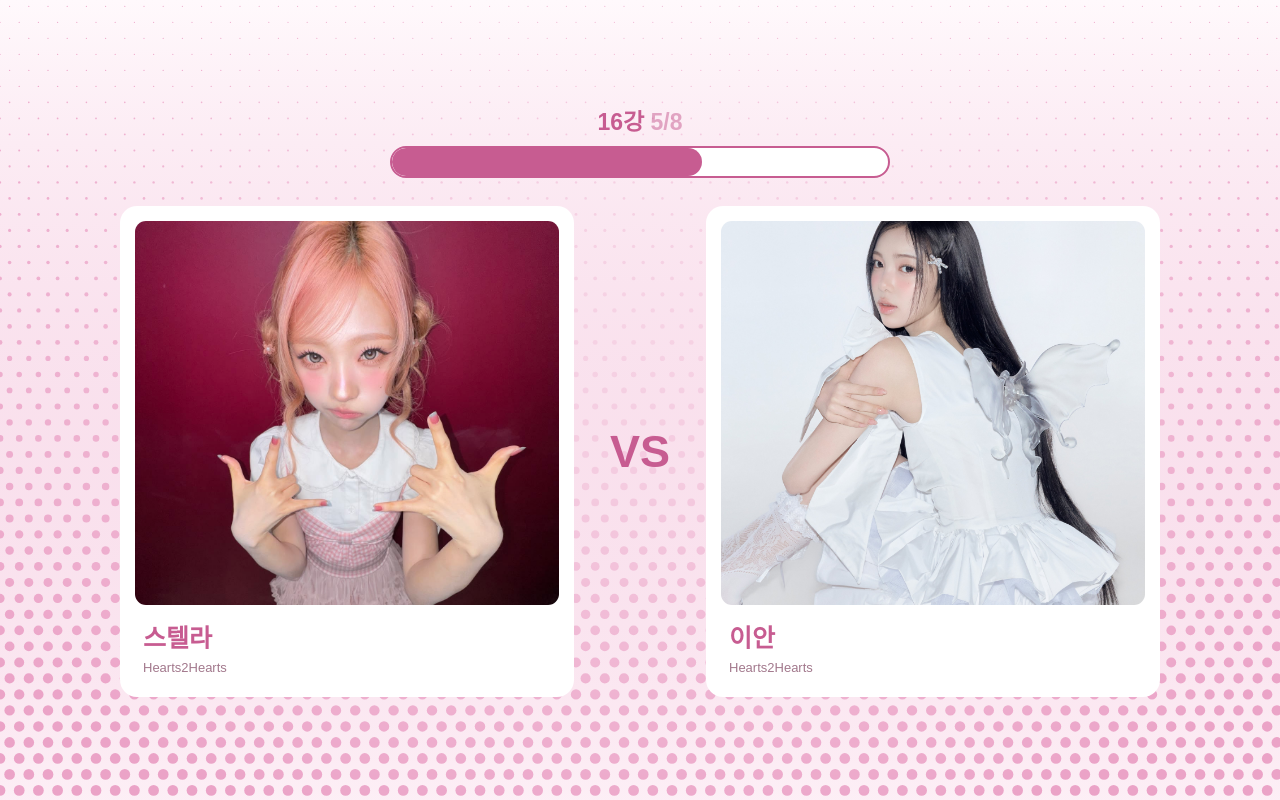
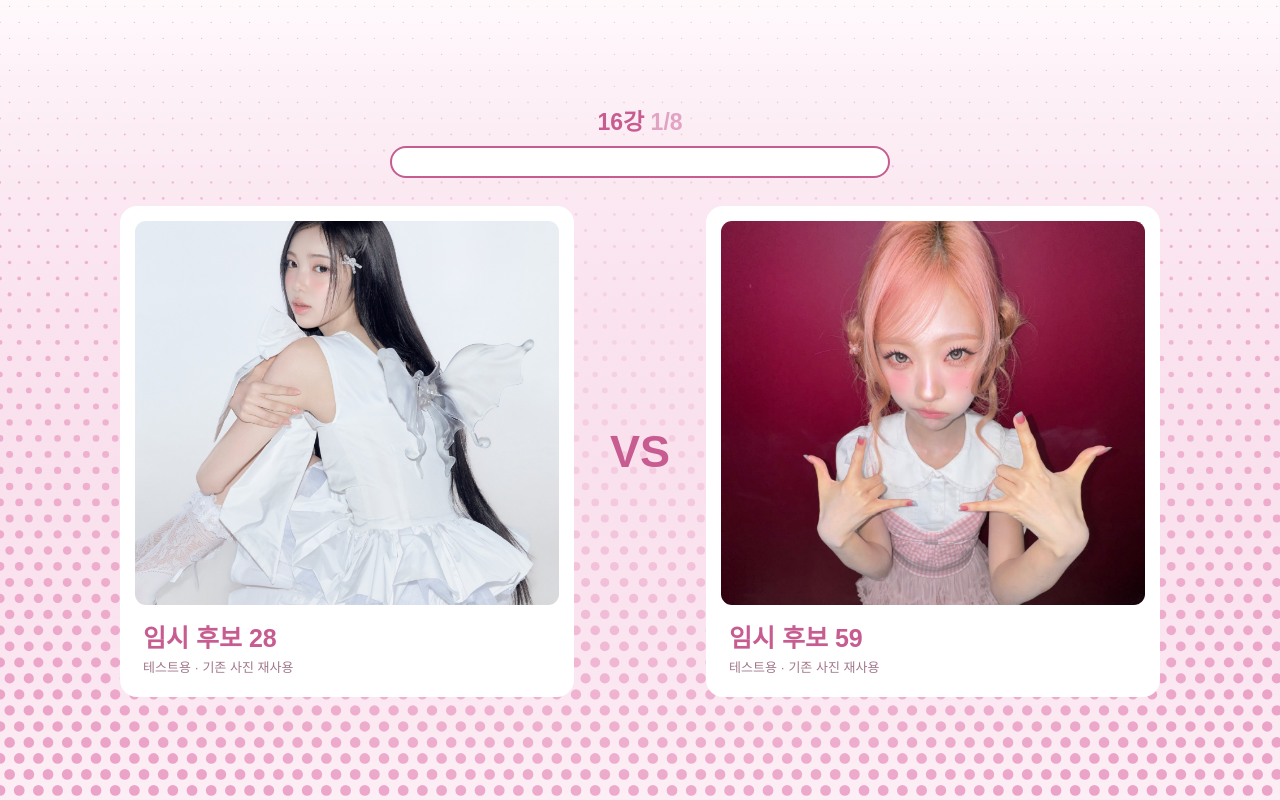
Before and after one commit to shen5631/MSG-2026-festival-project, a React (Vite) app in the folder pickmystars/: page / in a window 1280 px wide. Both pictures are taken after a click on the button "월드컵 시작하기". Built offline with nearby package versions, Linux system fonts and the light colour scheme.

Commit message:
feat: 랜덤 대진 및 라운드별 진출·게이지·우승자 로직 구현

```diff
--- a/pickmystars/index.html
+++ b/pickmystars/index.html
@@ -3,7 +3,7 @@
   <head>
     <meta charset="utf-8" />
     <meta name="viewport" content="width=device-width, initial-scale=1" />
-    <title>최애 월드컵 · 디자인 예시</title>
+    <title>Pick your star!</title>
   </head>
   <body>
     <div id="root"></div>
--- a/pickmystars/package.json
+++ b/pickmystars/package.json
@@ -7,7 +7,8 @@
     "dev": "vite",
     "build": "tsc --noEmit && vite build",
     "preview": "vite preview",
-    "typecheck": "tsc --noEmit"
+    "typecheck": "tsc --noEmit",
+    "test": "node --experimental-strip-types --test tests/*.test.mjs"
   },
   "dependencies": {
     "react": "19.3.1",
--- a/pickmystars/src/App.tsx
+++ b/pickmystars/src/App.tsx
@@ -5,7 +5,22 @@ import {
   useRef,
   useState,
 } from "react";
-import { asset, idols, type Category, type ScreenId } from "./data/idols";
+import {
+  asset,
+  idols,
+  getTournamentRoster,
+  getCompanionParticle,
+  type Idol,
+  type Category,
+  type ScreenId,
+} from "./data/idols";
+import {
+  createTournament,
+  chooseCandidate,
+  getMatch,
+  type StartSize,
+  type Tournament,
+} from "./game/tournament";
 import { GameContext } from "./state/GameContext";
 import { HomePage } from "./pages/HomePage";
 import { PlayPage } from "./pages/PlayPage";
@@ -17,17 +32,35 @@ export default function App() {
   const [selectedCategory, setSelectedCategory] = useState<Category | null>(
     null,
   );
-  const [round, setRound] = useState(16);
-  const [selectedIndex, setSelectedIndex] = useState(0);
+  const [round, setRound] = useState<StartSize>(16);
+  const [game, setGame] = useState<Tournament<Idol> | null>(null);
+  const [pendingPick, setPendingPick] = useState<number | null>(null);
+  const [isPicking, setIsPicking] = useState(false);
+  const gameRef = useRef<Tournament<Idol> | null>(null);
+  const pickLocked = useRef(false);
+  const pickTimers = useRef<ReturnType<typeof setTimeout>[]>([]);
   const [activeScreen, setActiveScreen] = useState<ScreenId>("home");
   const [leavingScreen, setLeavingScreen] = useState<ScreenId | null>(null);
   const canvasRef = useRef<HTMLDivElement>(null);
   const animations = useRef<Animation[]>([]);
   const activeScreenRef = useRef<ScreenId>("home");
-  const winner = idols[category][selectedIndex];
+  const winner = game?.winner ?? idols[category][0];
+  const candidates = game ? getMatch(game) : idols[category];
+  const roundSize = game?.roundCandidates.length ?? round;
+  const matchNumber = (game?.matchIndex ?? 0) + 1;
+  const totalMatches = roundSize / 2;
+  const progress =
+    pendingPick !== null
+      ? (matchNumber / totalMatches) * 100
+      : ((matchNumber - 1) / totalMatches) * 100;
 
   const navigate = useCallback((screen: ScreenId) => {
     if (screen === activeScreenRef.current) return;
+    pickTimers.current.forEach(clearTimeout);
+    pickTimers.current = [];
+    pickLocked.current = false;
+    setIsPicking(false);
+    setPendingPick(null);
     animations.current.forEach((animation) => animation.cancel());
     animations.current = [];
     const reducedMotion = window.matchMedia(
@@ -83,12 +116,55 @@ export default function App() {
   const selectCategory = (nextCategory: Category) => {
     setCategory(nextCategory);
     setSelectedCategory(nextCategory);
-    setSelectedIndex(0);
+  };
+
+  useEffect(
+    () => () => {
+      pickTimers.current.forEach(clearTimeout);
+    },
+    [],
+  );
+
+  const startGame = () => {
+    const next = createTournament(getTournamentRoster(category), round);
+    gameRef.current = next;
+    setGame(next);
+    navigate("play");
   };
 
   const selectWinner = (index: number) => {
-    setSelectedIndex(index);
-    navigate("result");
+    const current = gameRef.current;
+    if (
+      !current ||
+      current.winner ||
+      pickLocked.current ||
+      activeScreenRef.current !== "play"
+    )
+      return;
+    const candidate = getMatch(current)[index];
+    if (!candidate) return;
+    pickLocked.current = true;
+    setIsPicking(true);
+    setPendingPick(index);
+    // 선택 강조와 게이지를 보여준 뒤 다음 대결로 진행합니다.
+    pickTimers.current.push(
+      setTimeout(() => {
+        const next = chooseCandidate(current, candidate.id);
+        gameRef.current = next;
+        setGame(next);
+        setPendingPick(null);
+        if (next.winner) {
+          navigate("result");
+          return;
+        }
+        pickTimers.current.push(
+          setTimeout(() => {
+            pickLocked.current = false;
+            setIsPicking(false);
+          }, 220),
+        );
+      }, 180),
+    );
   };
 
   const theme =
@@ -99,9 +175,16 @@ export default function App() {
         category,
         selectedCategory,
         round,
-        candidates: idols[category],
+        roundSize,
+        matchNumber,
+        totalMatches,
+        progress,
+        isPicking,
+        pendingPick,
+        startGame,
+        candidates,
         winner,
-        particle: category === "boy" && selectedIndex === 1 ? "과" : "와",
+        particle: getCompanionParticle(winner.name),
         activeScreen,
         leavingScreen,
         navigate,
--- a/pickmystars/src/data/idols.ts
+++ b/pickmystars/src/data/idols.ts
@@ -2,6 +2,8 @@ export type Category = "boy" | "girl";
 export type ScreenId = "home" | "play" | "result" | "photo";
 
 export interface Idol {
+  id: string;
+  demo?: boolean;
   name: string;
   group: string;
   image: string;
@@ -12,11 +14,56 @@ export const asset = (filename: string) =>
 
 export const idols: Record<Category, Idol[]> = {
   boy: [
-    { name: "서정우", group: "AHOF", image: asset("boy-2.jpg") },
-    { name: "유강민", group: "VERIVERY", image: asset("boy-1.jpg") },
+    {
+      id: "boy-jeongwoo",
+      name: "서정우",
+      group: "AHOF",
+      image: asset("boy-2.jpg"),
+    },
+    {
+      id: "boy-kangmin",
+      name: "유강민",
+      group: "VERIVERY",
+      image: asset("boy-1.jpg"),
+    },
   ],
   girl: [
-    { name: "스텔라", group: "Hearts2Hearts", image: asset("girl-1.jpg") },
-    { name: "이안", group: "Hearts2Hearts", image: asset("girl-2.jpg") },
+    {
+      id: "girl-stella",
+      name: "스텔라",
+      group: "Hearts2Hearts",
+      image: asset("girl-1.jpg"),
+    },
+    {
+      id: "girl-ian",
+      name: "이안",
+      group: "Hearts2Hearts",
+      image: asset("girl-2.jpg"),
+    },
   ],
 };
+
+// 사진 수급 전 게임 검증용입니다. 실제 명단이 준비되면 임시 후보 대신 데이터를 추가합니다.
+export function getTournamentRoster(category: Category): Idol[] {
+  const originals = idols[category];
+  return [
+    ...originals,
+    ...Array.from(
+      { length: Math.max(0, 64 - originals.length) },
+      (_, index) => ({
+        id: `${category}-demo-${index + 1}`,
+        name: `임시 후보 ${String(index + 1).padStart(2, "0")}`,
+        group: "테스트용 · 기존 사진 재사용",
+        image: originals[index % originals.length].image,
+        demo: true,
+      }),
+    ),
+  ];
+}
+
+export function getCompanionParticle(name: string): "과" | "와" {
+  const last = name.at(-1) ?? "";
+  if (/\d/.test(last)) return "013678".includes(last) ? "과" : "와";
+  const code = last.charCodeAt(0) - 0xac00;
+  return code >= 0 && code <= 11171 && code % 28 !== 0 ? "과" : "와";
+}
--- /dev/null
+++ b/pickmystars/src/game/tournament.ts
@@ -0,0 +1,93 @@
+export const START_SIZES = [16, 32, 64] as const;
+export type StartSize = (typeof START_SIZES)[number];
+
+export interface Candidate {
+  id: string;
+}
+export interface MatchRecord {
+  id: string;
+  roundSize: number;
+  matchNumber: number;
+  candidateIds: [string, string];
+  winnerId: string;
+}
+export interface Tournament<T extends Candidate> {
+  roundCandidates: T[];
+  nextRound: T[];
+  matchIndex: number;
+  initialSize: StartSize;
+  history: MatchRecord[];
+  winner: T | null;
+}
+
+export function createTournament<T extends Candidate>(
+  roster: readonly T[],
+  size: StartSize,
+  random: () => number = Math.random,
+): Tournament<T> {
+  if (!START_SIZES.includes(size))
+    throw new Error("지원하지 않는 시작 인원입니다.");
+  if (new Set(roster.map((candidate) => candidate.id)).size !== roster.length) {
+    throw new Error("후보 ID는 중복될 수 없습니다.");
+  }
+  if (roster.length < size)
+    throw new Error("선택한 라운드에 필요한 후보가 부족합니다.");
+  const shuffled = [...roster];
+  for (let index = shuffled.length - 1; index > 0; index--) {
+    const value = random();
+    if (value < 0 || value >= 1 || !Number.isFinite(value))
+      throw new Error("잘못된 난수입니다.");
+    const target = Math.floor(value * (index + 1));
+    [shuffled[index], shuffled[target]] = [shuffled[target], shuffled[index]];
+  }
+  return {
+    roundCandidates: shuffled.slice(0, size),
+    nextRound: [],
+    matchIndex: 0,
+    initialSize: size,
+    history: [],
+    winner: null,
+  };
+}
+
+export function getMatch<T extends Candidate>(game: Tournament<T>): [T, T] {
+  const offset = game.matchIndex * 2;
+  return [game.roundCandidates[offset], game.roundCandidates[offset + 1]];
+}
+
+export function chooseCandidate<T extends Candidate>(
+  game: Tournament<T>,
+  winnerId: string,
+): Tournament<T> {
+  if (game.winner) throw new Error("이미 종료된 게임입니다.");
+  const pair = getMatch(game);
+  const winner = pair.find((candidate) => candidate.id === winnerId);
+  if (!winner) throw new Error("현재 대결에 없는 후보입니다.");
+  const roundSize = game.roundCandidates.length;
+  const nextRound = [...game.nextRound, winner];
+  const history = [
+    ...game.history,
+    {
+      id: `${roundSize}-${game.matchIndex + 1}`,
+      roundSize,
+      matchNumber: game.matchIndex + 1,
+      candidateIds: [pair[0].id, pair[1].id] as [string, string],
+      winnerId,
+    },
+  ];
+  if (roundSize === 2) return { ...game, nextRound, history, winner };
+  if (nextRound.length === roundSize / 2) {
+    return {
+      ...game,
+      roundCandidates: nextRound,
+      nextRound: [],
+      matchIndex: 0,
+      history,
+    };
+  }
+  return { ...game, nextRound, matchIndex: game.matchIndex + 1, history };
+}
+
+export function getRoundLabel(size: number): string {
+  return size === 2 ? "결승" : `${size}강`;
+}
--- a/pickmystars/src/pages/HomePage.tsx
+++ b/pickmystars/src/pages/HomePage.tsx
@@ -3,7 +3,7 @@ import { useGame } from "../state/GameContext";
 import { asset } from "../data/idols";
 
 export function HomePage() {
-  const { selectedCategory, round, setRound, selectCategory, navigate } =
+  const { selectedCategory, round, setRound, selectCategory, startGame } =
     useGame();
 
   return (
@@ -48,29 +48,24 @@ export function HomePage() {
       </div>
       <div className="controls">
         <div className="rounds">
-          <button
-            className={round === 8 ? "on" : ""}
-            onClick={() => setRound(8)}
-          >
-            8강
-          </button>
-          <button
-            className={round === 16 ? "on" : ""}
-            onClick={() => setRound(16)}
-          >
-            16강
-          </button>
-          <button
-            className={round === 32 ? "on" : ""}
-            onClick={() => setRound(32)}
-          >
-            32강
-          </button>
+          {([16, 32, 64] as const).map((size) => (
+            <button
+              key={size}
+              className={round === size ? "on" : ""}
+              aria-pressed={round === size}
+              onClick={() => setRound(size)}
+            >
+              {size}강
+            </button>
+          ))}
         </div>
-        <button className="primary wide" onClick={() => navigate("play")}>
+        <button className="primary wide" onClick={startGame}>
           월드컵 시작하기
         </button>
       </div>
+      <p className="demo-notice">
+        기능 테스트용 · 임시 후보는 예시 사진을 재사용합니다.
+      </p>
     </Screen>
   );
 }
--- a/pickmystars/src/pages/PlayPage.tsx
+++ b/pickmystars/src/pages/PlayPage.tsx
@@ -1,46 +1,63 @@
+import { Fragment, type CSSProperties } from "react";
 import { Screen } from "../components/Screen";
 import { useGame } from "../state/GameContext";
+import { getRoundLabel } from "../game/tournament";
 
 export function PlayPage() {
-  const { candidates, selectWinner } = useGame();
-
+  const {
+    candidates,
+    selectWinner,
+    roundSize,
+    matchNumber,
+    totalMatches,
+    progress,
+    isPicking,
+    pendingPick,
+  } = useGame();
+  const matchKey = `${roundSize}-${matchNumber}-${candidates[0].id}`;
   return (
     <Screen id="play">
-      <div>
+      <div aria-live="polite" aria-atomic="true">
         <strong>
-          16강 <span>5/8</span>
+          {getRoundLabel(roundSize)}{" "}
+          <span>
+            {matchNumber}/{totalMatches}
+          </span>
         </strong>
       </div>
-      <div className="progress"></div>
-
-      <div className="matches">
-        <button className="card idol" onClick={() => selectWinner(0)}>
+      <div
+        className="progress"
+        role="progressbar"
+        aria-label="현재 라운드 진행률"
+        aria-valuemin={0}
+        aria-valuemax={totalMatches}
+        aria-valuenow={matchNumber - 1 + (pendingPick !== null ? 1 : 0)}
+        style={{ "--match-progress": `${progress}%` } as CSSProperties}
+      />
+      <div className="matches" key={matchKey}>
+        {candidates.map((candidate, index) => (
+          <Fragment key={candidate.id}>
+            {index === 1 && <span className="vs">VS</span>}
+            <button
+              className={`card idol${pendingPick === index ? " picked" : ""}`}
+              disabled={isPicking}
+              onClick={() => selectWinner(index)}
+              aria-label={`${candidate.name} 선택`}
+            >
               <div className="photo portrait">
                 <img
-              data-portrait="0"
-              src={candidates[0].image}
-              alt={candidates[0].name}
+                  data-portrait={index}
+                  src={candidate.image}
+                  alt={candidate.name}
                 />
               </div>
               <span className="card-label">
-            {candidates[0].name}
-            <small>{candidates[0].group}</small>
+                {candidate.name}
+                <small>{candidate.group}</small>
               </span>
             </button>
-        <span className="vs">VS</span>
-        <button className="card idol" onClick={() => selectWinner(1)}>
-          <div className="photo portrait">
-            <img
-              data-portrait="1"
-              src={candidates[1].image}
-              alt={candidates[1].name}
-            />
-          </div>
-          <span className="card-label">
-            {candidates[1].name}
-            <small>{candidates[1].group}</small>
-          </span>
-        </button>
+          </Fragment>
+        ))}
       </div>
     </Screen>
   );
--- a/pickmystars/src/styles/app.css
+++ b/pickmystars/src/styles/app.css
@@ -1718,3 +1718,39 @@ button,
     gap: 10px;
   }
 }
+
+/* 실제 월드컵 상태에 연결된 진행률과 선택 피드백 */
+#play .progress::before {
+  width: var(--match-progress, 0%);
+  transition: width 180ms ease-out;
+}
+#play .idol.picked {
+  border-color: var(--accent);
+}
+#play .idol:disabled {
+  cursor: default;
+}
+#play .matches {
+  animation: match-appear 220ms ease-out both;
+}
+@keyframes match-appear {
+  from {
+    opacity: 0.35;
+  }
+  to {
+    opacity: 1;
+  }
+}
+#home .demo-notice {
+  margin: 14px 0 0;
+  font-size: 12px;
+  color: #80616a;
+}
+@media (prefers-reduced-motion: reduce) {
+  #play .matches {
+    animation: none;
+  }
+  #play .progress::before {
+    transition: none;
+  }
+}
```
Also changed, not shown: pickmystars/src/state/GameContext.tsx (+11 -2 lines), 2 other files (tests, documents, lock files or other folders). Lines whose indentation alone changed are shown as unchanged.
